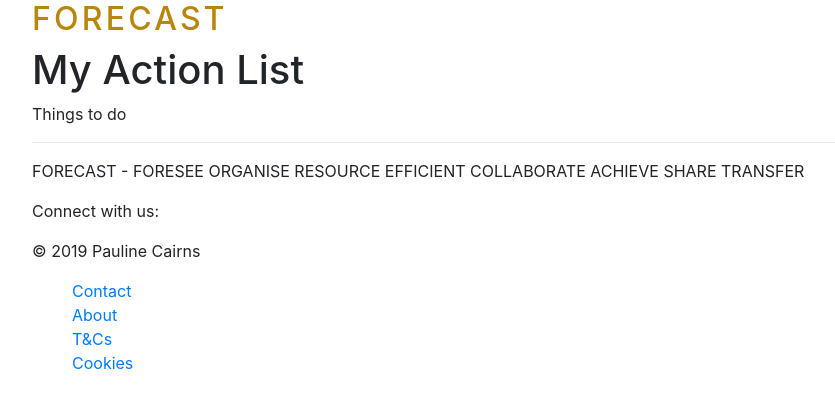
After one commit to pcairns-rgu/resourcing, a PHP site: page /full_list.php in a window 1280 px wide. The commit adds this page. Shown: the top 408 px of the page, without its empty margins (53-888 px from the left). Run offline with PHP 8.4, Linux system fonts and the light colour scheme; some libraries are stand-ins or nearby versions.

Commit message:
Initial set up on full_list page

```diff
--- /dev/null
+++ b/full_list.php
@@ -0,0 +1,73 @@
+<?php
+/**
+* Created by PhpStorm.
+* User: Pauline
+* Date: 16/03/2019
+* Time: 09:28
+*/
+?>
+
+<!DOCTYPE html>
+<html lang="en">
+<head>
+    <meta charset="UTF-8">
+    <meta name="viewport" content="width=device-width, initial-scale=1,
+    shrink-to-fit=no">
+    <meta http-equiv="x-ua-compatible" content="ie=edge">
+    <link rel="stylesheet"
+          href="https://maxcdn.bootstrapcdn.com/bootstrap/4.0.0/css/bootstrap.min.css">
+    <title>My Action List</title>
+    <link rel="stylesheet" href="assets/css/style.css">
+
+</head>
+<!--- Main body --->
+<body>
+<div class="container">
+    <header>
+        <a href="index.php"><h2 class="logo">FORECAST</h2></a>
+        <h1>My Action List</h1>
+
+    </header>
+    <main>
+        <p>Things to do </p>
+
+
+    </main>
+    <hr />
+    <footer>
+        <div class="connect">
+            <p>FORECAST - FORESEE ORGANISE RESOURCE EFFICIENT COLLABORATE ACHIEVE SHARE TRANSFER </p>
+            <p>Connect with us:</p>
+
+
+            <!-- Go to www.addthis.com/dashboard to customize your tools -->
+            <div class="addthis_inline_follow_toolbox"></div>
+        </div>
+        <div class="bottom">
+            <p>&copy; 2019 Pauline Cairns</p>
+            <nav>
+                <ul>
+                    <li><a href="contact.html">Contact</a></li>
+                    <li><a href="about.html">About</a></li>
+                    <li><a href="t&c.html">T&Cs</a></li>
+                    <li><a href="cookies.html">Cookies</a></li>
+                </ul>
+            </nav>
+        </div>
+
+        <!-- Go to www.addthis.com/dashboard to customize your tools -->
+
+        <!-- Go to www.addthis.com/dashboard to customize your tools -->
+
+
+
+    </footer>
+</div>
+<!-- Go to www.addthis.com/dashboard to customize your tools -->
+<script type="text/javascript" src="//s7.addthis.com/js/300/addthis_widget.js#pubid=ra-5c853fcb8b82e462"></script>
+
+<script src="https://ajax.googleapis.com/ajax/libs/jquery/3.3.1/jquery.min.js"></script>
+<script src="https://cdnjs.cloudflare.com/ajax/libs/popper.js/1.12.9/umd/popper.min.js"></script>
+<script src="https://maxcdn.bootstrapcdn.com/bootstrap/4.0.0/js/bootstrap.min.js"></script>
+</body>
+</html>
--- a/login.php
+++ b/login.php
@@ -7,18 +7,18 @@
  */
 include("config.php");
 
-if(empty($_POST["username"])|| empty($_POST["user_password"]))
+if(empty($_POST["username"])|| empty($_POST["pwd"]))
 {
     echo "All fields are required";
 }
 else{
 
     $username=$_POST["username"];
-    $user_password=$_POST["user_password"];
+    $pwd=$_POST["pwd"];
 
 }
 
-$sql="SELECT id FROM user WHERE username='$username' AND user_password='$user_password'";
+$sql="SELECT id FROM user WHERE username='$username' AND pwd='$pwd'";
 $result = mysqli_query($db, $sql);
 
 if(mysqli_num_rows($result)== 1)
--- a/login_form.php
+++ b/login_form.php
@@ -25,7 +25,7 @@
                    <label>Username: </label><br>
           <input type="text" name="username" placeholder="username" /><br><br>
           <label>Password: </label><br>
-          <input type="password" name="user_password" placeholder="password" /><br><br>
+          <input type="password" name="pwd" placeholder="password" /><br><br>
 
           <input type="submit" name="submit" value="login" />
       </form>
--- a/register_form.php
+++ b/register_form.php
@@ -22,13 +22,13 @@
       <br><br>
       <form method="post" action="register.php">
           <label>Firstname: </label><br>
-          <input type="text" name="firstname" placeholder="firstname" autofocus required/><br><br>
+          <input type="text" name="firstname" placeholder="firstname"  autofocus required/><br><br>
           <label>Lastname: </label><br>
-          <input type="text" name="lastname" placeholder="lastname" required/><br><br>
+          <input type="text" name="lastname" placeholder="lastname"  required/><br><br>
           <label>Username: </label><br>
           <input type="text" name="username" placeholder="username" required/><br><br>
           <label>Password: (8 to 15 characters in length)</label><br>
-          <input type="password" name="user_password" placeholder="password" minlength="8" maxlength="15" required/><br><br>
+          <input type="password" name="pwd" placeholder="password"  minlength="8" maxlength="15" required/><br><br>
 
           <input type="submit" value="Submit"/>
           <input type="reset">
```
Also changed, not shown: private_list.sql (added, +8 -0 lines), register.php (+14 -2 lines), user_table.sql (+6 -6 lines).
